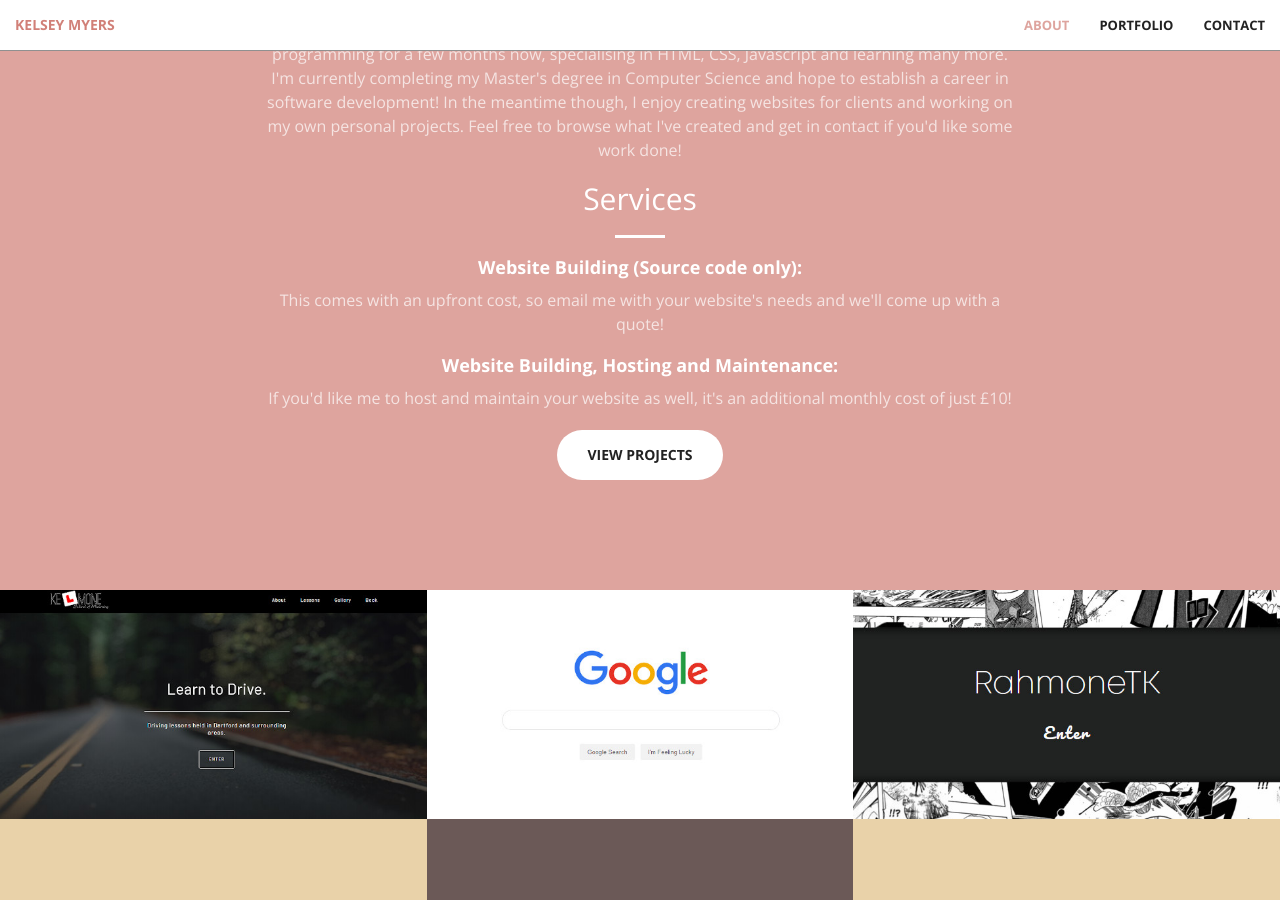
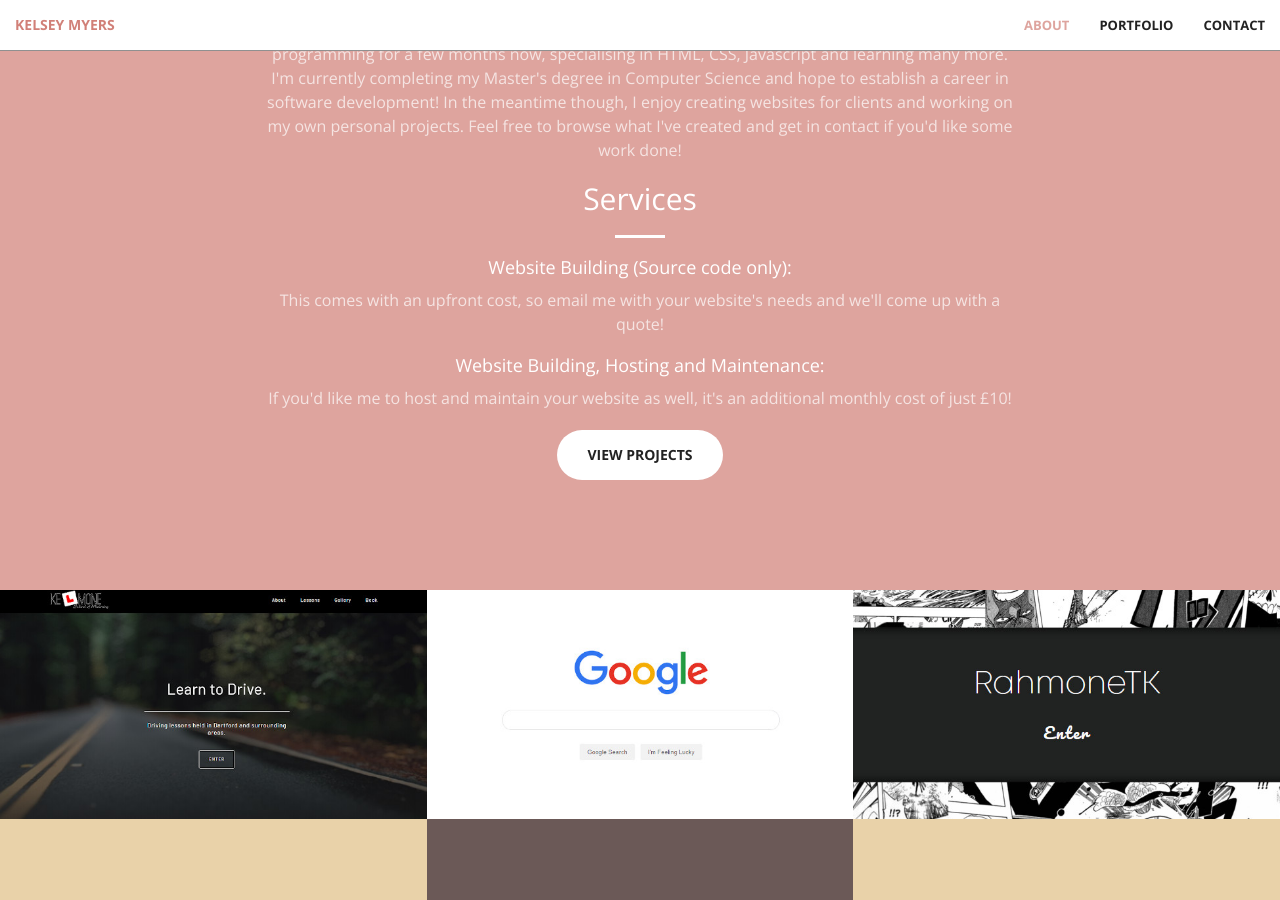
Before and after one commit to kelsey-myers/github-pages, a Jekyll site: the page built from index.html, in a window 1280 px wide and 900 px high, scrolled down 1058 px. Built offline with Jekyll 4.4.1, drawn with Linux system fonts in a browser that asks for light colours.

Commit message:
Changes to font weight

```diff
--- a/_includes/call-to-action.html
+++ b/_includes/call-to-action.html
@@ -8,9 +8,9 @@
                 <h2 class="section-heading">Services</h2>
                 <hr class="light">
 
-					<h4><strong>Website Building (Source code only):</strong><h4>
+					<h4>Website Building (Source code only):<h4>
 					<p class="text-faded">This comes with an upfront cost, so email me with your website's needs and we'll come up with a quote!</p>
-					<h4><strong>Website Building, Hosting and Maintenance:</strong><h4>
+					<h4>Website Building, Hosting and Maintenance:<h4>
 					<p class="text-faded">If you'd like me to host and maintain your website as well, it's an additional monthly cost of just £10! </p>
 
 				<a href="#portfolio" class="btn btn-default btn-xl page-scroll">View Projects</a>
```
